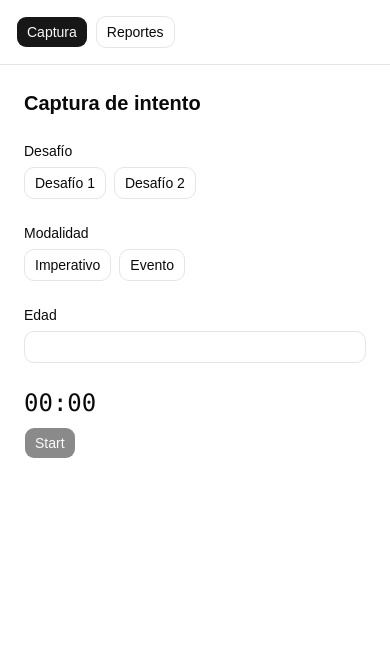
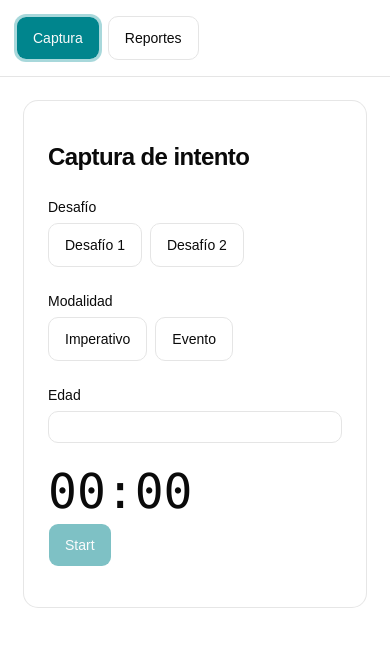
Before and after one commit to butia4/app-control, a React (Vite) app: page / in a window 390 px wide. Shown: the top 646 px of the page. Built offline with nearby package versions, Linux system fonts and the light colour scheme.

Commit message:
feat: apply mobile-first theme and responsive layout
Introduces a teal accent theme, card-based elevation, 44px+ touch targets, a larger stopwatch readout, safe-area padding, and a responsive card fallback for the reports table on phone widths.

```diff
--- a/src/App.tsx
+++ b/src/App.tsx
@@ -10,11 +10,14 @@ function App() {
 
   return (
     <div className="min-h-screen">
-      <nav className="flex gap-2 border-b p-4">
+      <nav className="flex gap-2 border-b bg-card p-4 pt-[calc(env(safe-area-inset-top)+1rem)]">
         <Button
           type="button"
           variant={view === "capture" ? "default" : "outline"}
           aria-pressed={view === "capture"}
+          className={
+            view === "capture" ? "ring-2 ring-ring/50" : undefined
+          }
           onClick={() => setView("capture")}
         >
           Captura
@@ -23,6 +26,9 @@ function App() {
           type="button"
           variant={view === "reports" ? "default" : "outline"}
           aria-pressed={view === "reports"}
+          className={
+            view === "reports" ? "ring-2 ring-ring/50" : undefined
+          }
           onClick={() => setView("reports")}
         >
           Reportes
--- a/src/components/CaptureScreen.tsx
+++ b/src/components/CaptureScreen.tsx
@@ -6,6 +6,7 @@ import { StopwatchControls } from "@/components/StopwatchControls"
 import { useStopwatch } from "@/hooks/useStopwatch"
 import { challenges } from "@/data/challenges"
 import { append } from "@/lib/sessionsStore"
+import { Card, CardContent } from "@/components/ui/card"
 import type { Modality, SessionRecord } from "@/types/session"
 
 export function CaptureScreen() {
@@ -57,8 +58,12 @@ export function CaptureScreen() {
   }
 
   return (
-    <div className="mx-auto flex max-w-md flex-col gap-6 p-6">
-      <h1 className="text-xl font-semibold">Captura de intento</h1>
+    <div className="mx-auto max-w-md p-6">
+      <Card>
+        <CardContent className="flex flex-col gap-6 p-6">
+          <h1 className="text-2xl font-bold tracking-tight">
+            Captura de intento
+          </h1>
 
           <ChallengePicker value={challengeId} onChange={setChallengeId} />
           <ModalityPicker value={modality} onChange={setModality} />
@@ -74,6 +79,8 @@ export function CaptureScreen() {
           {savedMessage && (
             <p className="text-sm text-muted-foreground">{savedMessage}</p>
           )}
+        </CardContent>
+      </Card>
     </div>
   )
 }
--- a/src/components/ReportsScreen.tsx
+++ b/src/components/ReportsScreen.tsx
@@ -2,18 +2,23 @@ import { useState } from "react"
 import { ReportsTable } from "@/components/ReportsTable"
 import { CsvExportButton } from "@/components/CsvExportButton"
 import { getAll } from "@/lib/sessionsStore"
+import { Card, CardContent } from "@/components/ui/card"
 import type { SessionRecord } from "@/types/session"
 
 export function ReportsScreen() {
   const [sessions] = useState<SessionRecord[]>(() => getAll())
 
   return (
-    <div className="mx-auto flex max-w-3xl flex-col gap-4 p-6">
-      <div className="flex items-center justify-between">
-        <h1 className="text-xl font-semibold">Reportes</h1>
-        <CsvExportButton sessions={sessions} />
-      </div>
-      <ReportsTable sessions={sessions} />
+    <div className="mx-auto max-w-3xl p-6">
+      <Card>
+        <CardContent className="flex flex-col gap-4 p-6">
+          <div className="flex items-center justify-between">
+            <h1 className="text-2xl font-bold tracking-tight">Reportes</h1>
+            <CsvExportButton sessions={sessions} />
+          </div>
+          <ReportsTable sessions={sessions} />
+        </CardContent>
+      </Card>
     </div>
   )
 }
--- a/src/components/StopwatchControls.tsx
+++ b/src/components/StopwatchControls.tsx
@@ -27,7 +27,7 @@ export function StopwatchControls({
 
   return (
     <div className="flex flex-col gap-2">
-      <span className="font-mono text-2xl tabular-nums">
+      <span className="font-mono text-5xl tabular-nums">
         {formatElapsed(elapsedMs)}
       </span>
       <div className="flex gap-2">
--- a/src/components/ui/button.tsx
+++ b/src/components/ui/button.tsx
@@ -20,11 +20,11 @@ const buttonVariants = cva(
       },
       size: {
         default:
-          "h-8 gap-1.5 px-2.5 has-data-[icon=inline-end]:pr-2 has-data-[icon=inline-start]:pl-2",
+          "h-11 gap-1.5 px-4 has-data-[icon=inline-end]:pr-2 has-data-[icon=inline-start]:pl-2",
         xs: "h-6 gap-1 rounded-[min(var(--radius-md),10px)] px-2 text-xs in-data-[slot=button-group]:rounded-lg has-data-[icon=inline-end]:pr-1.5 has-data-[icon=inline-start]:pl-1.5 [&_svg:not([class*='size-'])]:size-3",
         sm: "h-7 gap-1 rounded-[min(var(--radius-md),12px)] px-2.5 text-[0.8rem] in-data-[slot=button-group]:rounded-lg has-data-[icon=inline-end]:pr-1.5 has-data-[icon=inline-start]:pl-1.5 [&_svg:not([class*='size-'])]:size-3.5",
-        lg: "h-9 gap-1.5 px-2.5 has-data-[icon=inline-end]:pr-2 has-data-[icon=inline-start]:pl-2",
-        icon: "size-8",
+        lg: "h-12 gap-1.5 px-5 has-data-[icon=inline-end]:pr-2 has-data-[icon=inline-start]:pl-2",
+        icon: "size-11",
         "icon-xs":
           "size-6 rounded-[min(var(--radius-md),10px)] in-data-[slot=button-group]:rounded-lg [&_svg:not([class*='size-'])]:size-3",
         "icon-sm":
--- /dev/null
+++ b/src/components/ui/card.tsx
@@ -0,0 +1,102 @@
+import * as React from "react"
+import { cn } from "cn"
+
+function Card({
+  className,
+  size = "default",
+  ...props
+}: React.ComponentProps<"div"> & { size?: "default" | "sm" }) {
+  return (
+    <div
+      data-slot="card"
+      data-size={size}
+      className={cn(
+        "group/card flex flex-col gap-(--card-spacing) overflow-hidden rounded-xl bg-card py-(--card-spacing) text-sm text-card-foreground ring-1 ring-foreground/10 [--card-spacing:--spacing(4)] has-data-[slot=card-footer]:pb-0 has-[>img:first-child]:pt-0 data-[size=sm]:[--card-spacing:--spacing(3)] data-[size=sm]:has-data-[slot=card-footer]:pb-0 *:[img:first-child]:rounded-t-xl *:[img:last-child]:rounded-b-xl",
+        className
+      )}
+      {...props}
+    />
+  )
+}
+
+function CardHeader({ className, ...props }: React.ComponentProps<"div">) {
+  return (
+    <div
+      data-slot="card-header"
+      className={cn(
+        "group/card-header @container/card-header grid auto-rows-min items-start gap-1 rounded-t-xl px-(--card-spacing) has-data-[slot=card-action]:grid-cols-[1fr_auto] has-data-[slot=card-description]:grid-rows-[auto_auto] [.border-b]:pb-(--card-spacing)",
+        className
+      )}
+      {...props}
+    />
+  )
+}
+
+function CardTitle({ className, ...props }: React.ComponentProps<"div">) {
+  return (
+    <div
+      data-slot="card-title"
+      className={cn(
+        "font-heading text-base leading-snug font-medium group-data-[size=sm]/card:text-sm",
+        className
+      )}
+      {...props}
+    />
+  )
+}
+
+function CardDescription({ className, ...props }: React.ComponentProps<"div">) {
+  return (
+    <div
+      data-slot="card-description"
+      className={cn("text-sm text-muted-foreground", className)}
+      {...props}
+    />
+  )
+}
+
+function CardAction({ className, ...props }: React.ComponentProps<"div">) {
+  return (
+    <div
+      data-slot="card-action"
+      className={cn(
+        "col-start-2 row-span-2 row-start-1 self-start justify-self-end",
+        className
+      )}
+      {...props}
+    />
+  )
+}
+
+function CardContent({ className, ...props }: React.ComponentProps<"div">) {
+  return (
+    <div
+      data-slot="card-content"
+      className={cn("px-(--card-spacing)", className)}
+      {...props}
+    />
+  )
+}
+
+function CardFooter({ className, ...props }: React.ComponentProps<"div">) {
+  return (
+    <div
+      data-slot="card-footer"
+      className={cn(
+        "flex items-center rounded-b-xl border-t bg-muted/50 p-(--card-spacing)",
+        className
+      )}
+      {...props}
+    />
+  )
+}
+
+export {
+  Card,
+  CardHeader,
+  CardFooter,
+  CardTitle,
+  CardAction,
+  CardDescription,
+  CardContent,
+}
--- a/src/index.css
+++ b/src/index.css
@@ -55,18 +55,18 @@
     --card-foreground: oklch(0.145 0 0);
     --popover: oklch(1 0 0);
     --popover-foreground: oklch(0.145 0 0);
-    --primary: oklch(0.205 0 0);
+    --primary: oklch(0.55 0.12 200);
     --primary-foreground: oklch(0.985 0 0);
     --secondary: oklch(0.97 0 0);
     --secondary-foreground: oklch(0.205 0 0);
     --muted: oklch(0.97 0 0);
     --muted-foreground: oklch(0.556 0 0);
-    --accent: oklch(0.97 0 0);
-    --accent-foreground: oklch(0.205 0 0);
+    --accent: oklch(0.95 0.035 200);
+    --accent-foreground: oklch(0.205 0.02 200);
     --destructive: oklch(0.577 0.245 27.325);
     --border: oklch(0.922 0 0);
     --input: oklch(0.922 0 0);
-    --ring: oklch(0.708 0 0);
+    --ring: oklch(0.708 0.09 200);
     --chart-1: oklch(0.87 0 0);
     --chart-2: oklch(0.556 0 0);
     --chart-3: oklch(0.439 0 0);
@@ -75,12 +75,12 @@
     --radius: 0.625rem;
     --sidebar: oklch(0.985 0 0);
     --sidebar-foreground: oklch(0.145 0 0);
-    --sidebar-primary: oklch(0.205 0 0);
+    --sidebar-primary: oklch(0.55 0.12 200);
     --sidebar-primary-foreground: oklch(0.985 0 0);
     --sidebar-accent: oklch(0.97 0 0);
     --sidebar-accent-foreground: oklch(0.205 0 0);
     --sidebar-border: oklch(0.922 0 0);
-    --sidebar-ring: oklch(0.708 0 0);
+    --sidebar-ring: oklch(0.708 0.09 200);
 }
 
 .dark {
@@ -90,18 +90,18 @@
     --card-foreground: oklch(0.985 0 0);
     --popover: oklch(0.205 0 0);
     --popover-foreground: oklch(0.985 0 0);
-    --primary: oklch(0.922 0 0);
-    --primary-foreground: oklch(0.205 0 0);
+    --primary: oklch(0.75 0.1 200);
+    --primary-foreground: oklch(0.145 0.02 200);
     --secondary: oklch(0.269 0 0);
     --secondary-foreground: oklch(0.985 0 0);
     --muted: oklch(0.269 0 0);
     --muted-foreground: oklch(0.708 0 0);
-    --accent: oklch(0.269 0 0);
+    --accent: oklch(0.269 0.03 200);
     --accent-foreground: oklch(0.985 0 0);
     --destructive: oklch(0.704 0.191 22.216);
     --border: oklch(1 0 0 / 10%);
     --input: oklch(1 0 0 / 15%);
-    --ring: oklch(0.556 0 0);
+    --ring: oklch(0.556 0.08 200);
     --chart-1: oklch(0.87 0 0);
     --chart-2: oklch(0.556 0 0);
     --chart-3: oklch(0.439 0 0);
@@ -109,12 +109,12 @@
     --chart-5: oklch(0.269 0 0);
     --sidebar: oklch(0.205 0 0);
     --sidebar-foreground: oklch(0.985 0 0);
-    --sidebar-primary: oklch(0.488 0.243 264.376);
-    --sidebar-primary-foreground: oklch(0.985 0 0);
+    --sidebar-primary: oklch(0.75 0.1 200);
+    --sidebar-primary-foreground: oklch(0.145 0.02 200);
     --sidebar-accent: oklch(0.269 0 0);
     --sidebar-accent-foreground: oklch(0.985 0 0);
     --sidebar-border: oklch(1 0 0 / 10%);
-    --sidebar-ring: oklch(0.556 0 0);
+    --sidebar-ring: oklch(0.556 0.08 200);
 }
 
 @layer base {
@@ -123,6 +123,10 @@
     }
   body {
     @apply bg-background text-foreground;
+    padding-top: env(safe-area-inset-top);
+    padding-bottom: env(safe-area-inset-bottom);
+    padding-left: env(safe-area-inset-left);
+    padding-right: env(safe-area-inset-right);
     }
   html {
     @apply font-sans;
```
Also changed, not shown: src/components/ReportsTable.tsx (+53 -5 lines). Lines whose indentation alone changed are shown as unchanged.
